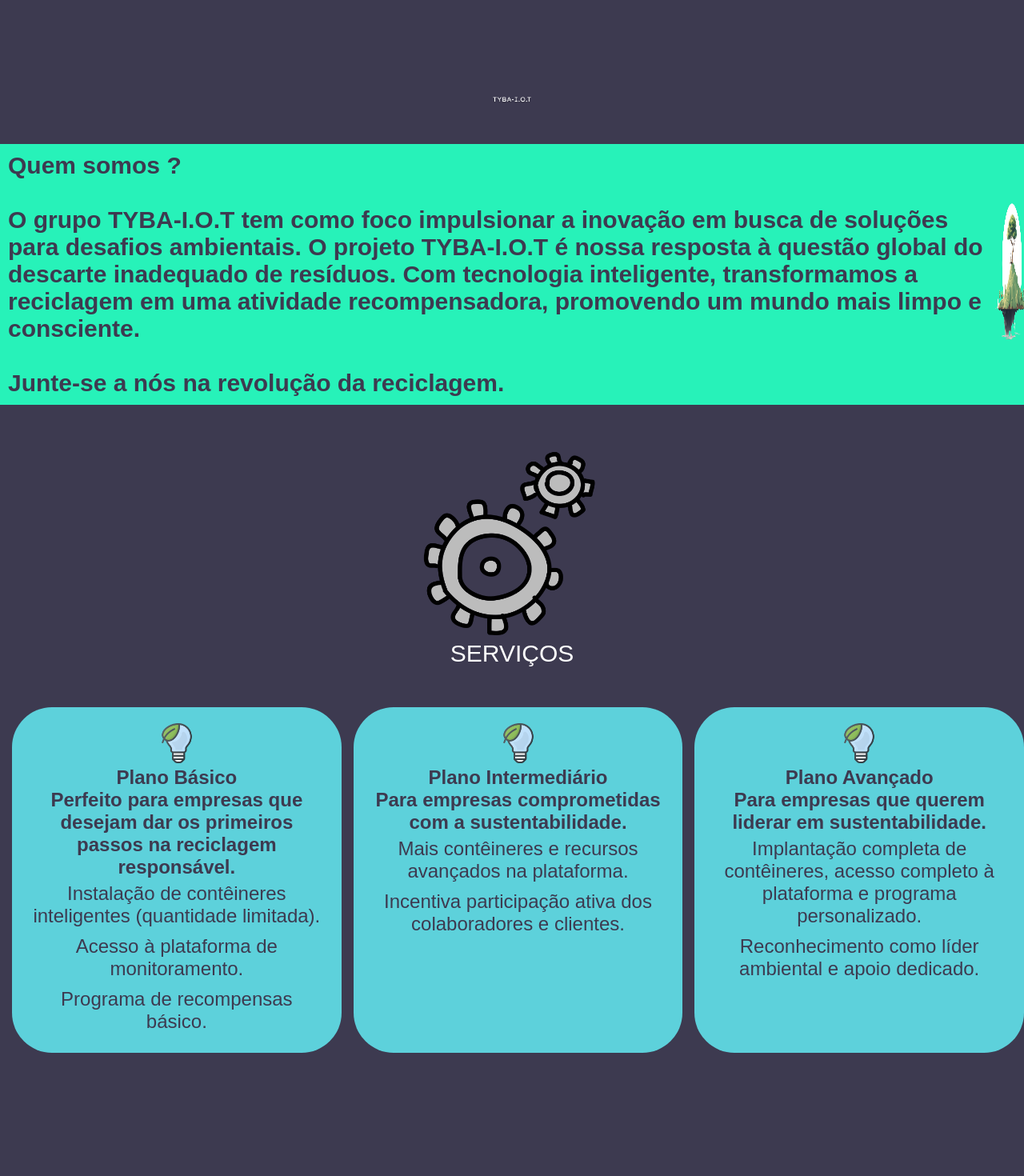
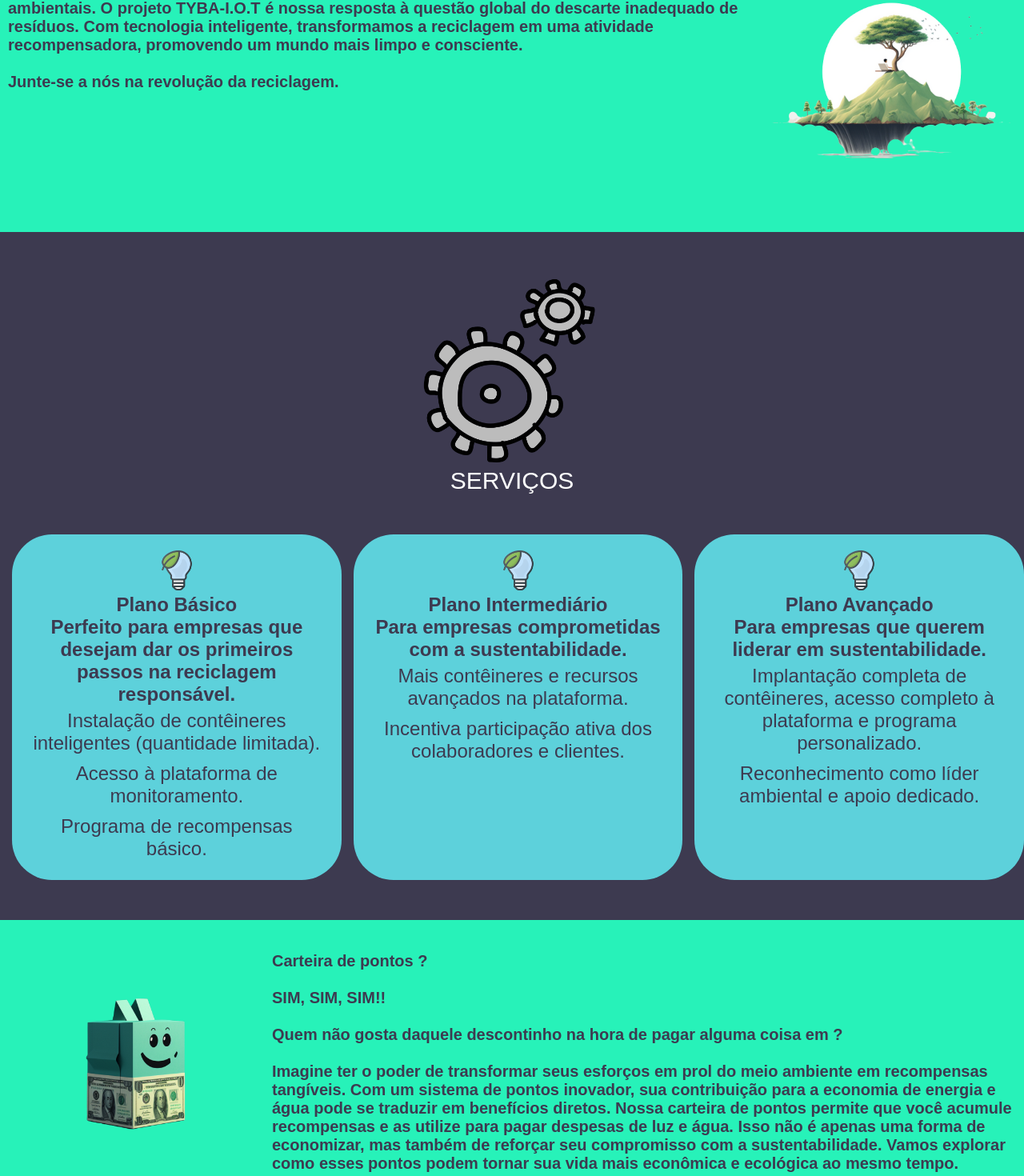
Before and after one commit to lvininicius/PROJETOS_FIAP, a React (Vite) app in the folder webdev/CHALLENGE04/CH04/: page / in a window 1280 px wide. Shown: the part 233-1703 px from the top of the page at 80% size. Built offline with nearby package versions, Linux system fonts and the light colour scheme.

Commit message:
concertando as imagens

```diff
--- a/webdev/CHALLENGE04/CH04/src/CSS/Footer.css
+++ b/webdev/CHALLENGE04/CH04/src/CSS/Footer.css
@@ -3,6 +3,7 @@
 }
 
 Footer {
+  margin-top: 100px;
   position: relative;
   top: 100%;
   width: 100%;
--- a/webdev/CHALLENGE04/CH04/src/CSS/Home.css
+++ b/webdev/CHALLENGE04/CH04/src/CSS/Home.css
@@ -23,17 +23,19 @@ body{
   }
 
   .centro-container img{
-    width: 300px;
+    width: 100px;
   }
 
   .Nometyba {
-    padding: 50px;
+    width: 100px;
+    padding: 10px;
   }
 
 .centro-container img:hover{
     transition: transform 0.3s, filter 0.3s;
     transform: scale(1.1);
     filter: brightness(1.5);
+    width: 100px;
 }
 
 .QuemSomos {
@@ -43,8 +45,9 @@ body{
   }
 
 .conteudo {
+
     font-weight: bold;
-    font-size: 30px;
+    font-size: 20px;
     font-family: 'Lexend Extra', sans-serif;
     color: #3D3A50;
     display: flex;
@@ -53,7 +56,7 @@ body{
   }
 
 .conceito {
-    max-width: 350px;
+    width:350px;
   }
 
 .engrenagem{
@@ -106,7 +109,7 @@ ul li {
 }
 
 .carteira-pontos {
-  margin-top: 500px;
+  margin-top: 50px;
   background-color: #27F2B9;
   padding: 20px;
   width: 100%;
@@ -117,15 +120,14 @@ ul li {
 }
 
 .carteira-pontos img {
-  max-width: 50%; /* Ajuste a largura da imagem conforme necessário */
+  width: 300px;
 }
 
 .carteira-pontos p {
   font-weight: bold;
-  font-size: 30px;
+  font-size: 20px;
   font-family: 'Lexend Extra', sans-serif;
   color: #3D3A50;
   text-align: left;
   padding: 20px;
-  max-width: 50%; /* Ajuste o tamanho do texto conforme necessário */
 }
--- a/webdev/CHALLENGE04/CH04/src/routes/Home.jsx
+++ b/webdev/CHALLENGE04/CH04/src/routes/Home.jsx
@@ -1,5 +1,5 @@
 import {} from 'react';
-import Logo from '../assets/logo-removebg-preview.png';
+import Logo from '../assets/logomenor.png';
 import Nomelogo from '../assets/TYBA.png';
 import Conceito from '../assets/apresentacao-removebg-preview.png';
 import Lampada from '../assets/lampada.png'
```
Also changed, not shown: webdev/CHALLENGE04/CH04/src/assets/logocerto.png (renamed from webdev/CHALLENGE04/CH04/src/assets/logo-removebg-preview.png), webdev/CHALLENGE04/CH04/src/assets/logomenor.png (added).
